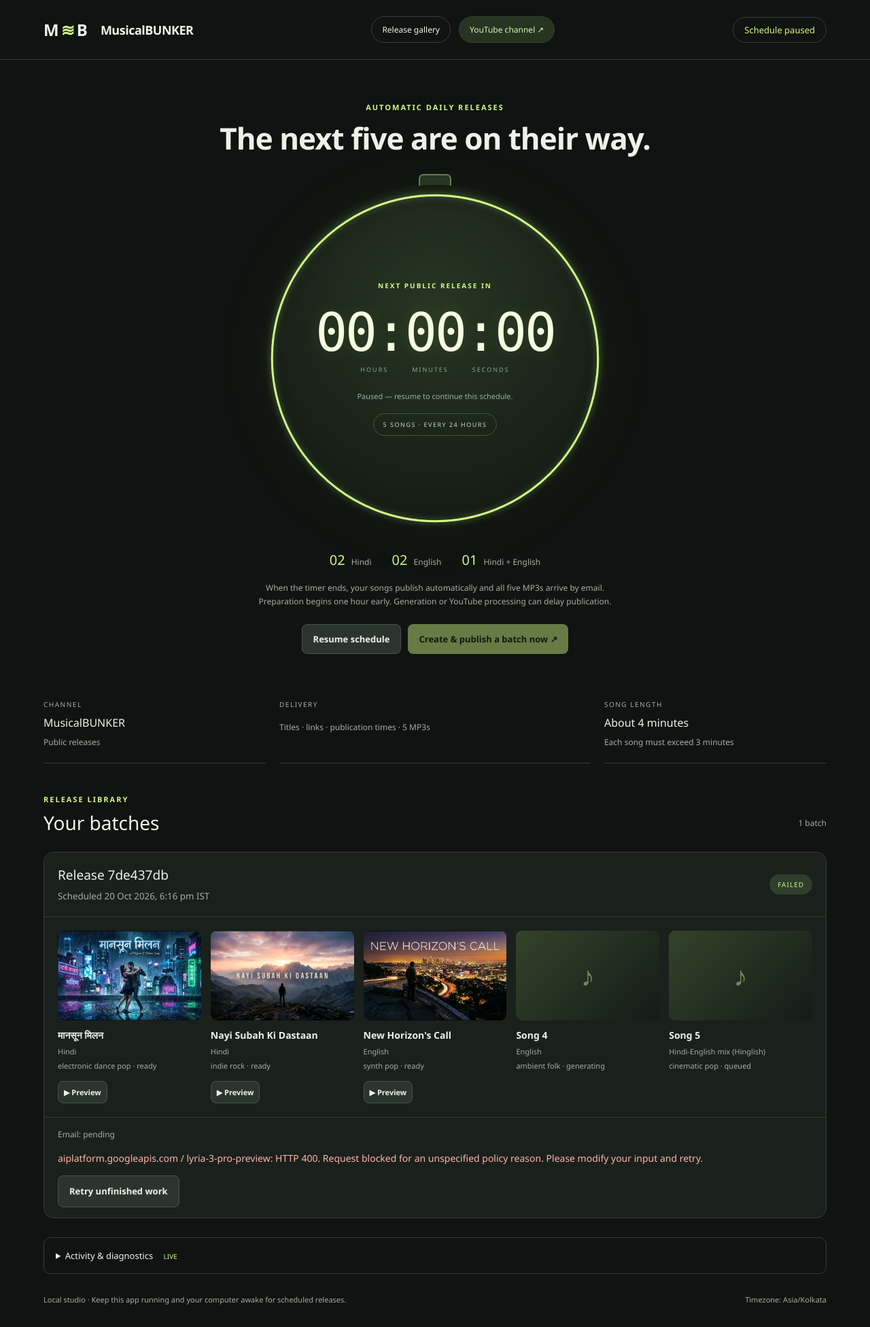
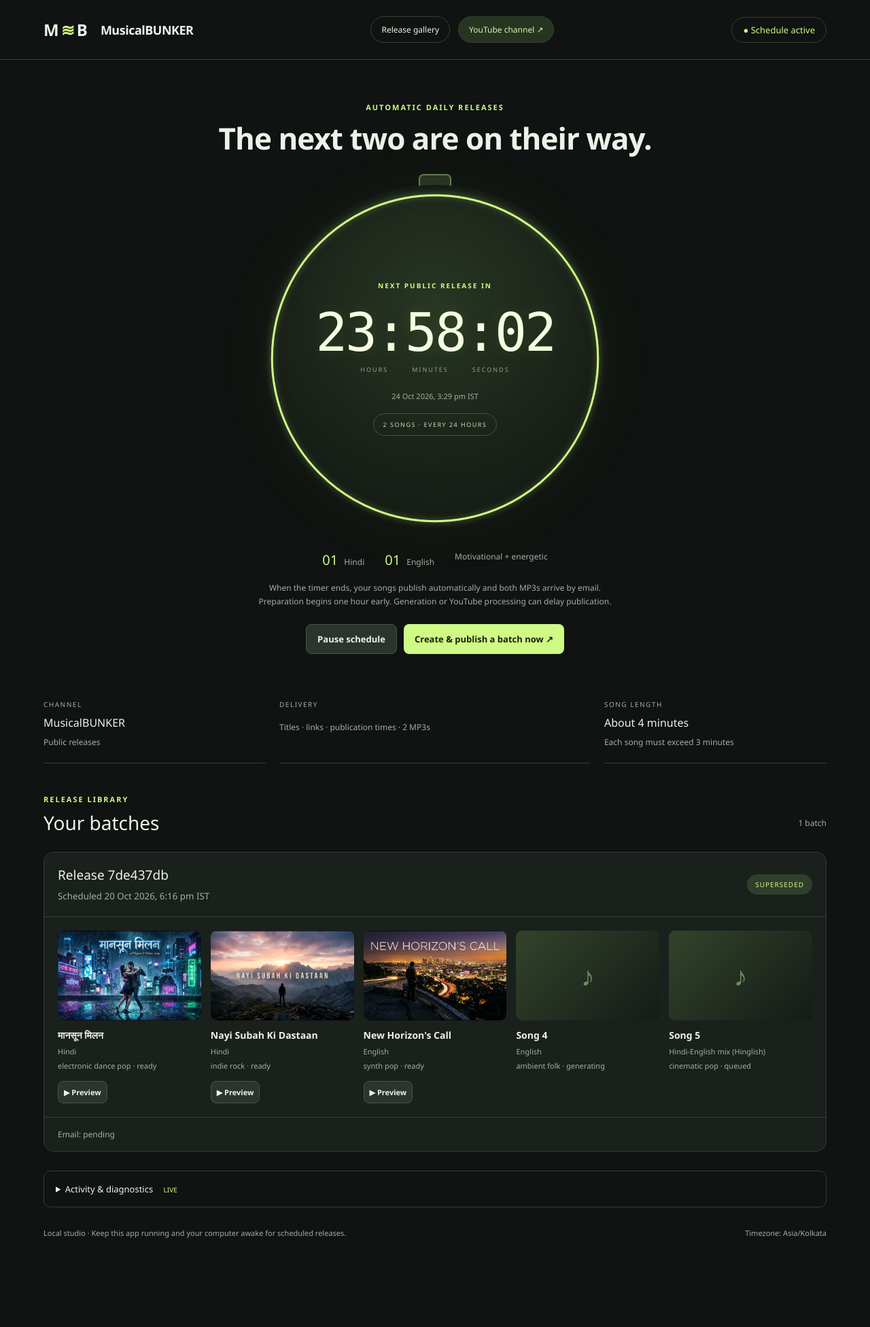
Before and after one commit to priyanshsin/YoutubeONLY, a Flask app: page / in a window 1280 px wide. Shown: the whole page at 68% size. After the commit the page ends 1821 px from the top, so only its background shows below. Run offline with Flask 3, Linux system fonts and the light colour scheme; some libraries are stand-ins or nearby versions.

Commit message:
Publish two motivational energetic songs per daily batch

```diff
--- a/app.py
+++ b/app.py
@@ -31,7 +31,9 @@ from flask import Flask, jsonify, render_template, request, send_file, abort
 
 INTERVAL = 24 * 3600
 PREPARE_AHEAD = 3600
-LANGUAGES = ["Hindi", "Hindi", "English", "English", "Hindi-English mix (Hinglish)"]
+LANGUAGES = ["Hindi", "English"]
+MOTIVATIONAL_THEME = "Motivational and energetic: build self-belief, persevere through challenges, and take action toward your goals"
+ENERGETIC_GENRES = ["energetic pop rock", "uplifting dance pop", "driving synth pop", "anthemic rock"]
 IST = ZoneInfo("Asia/Kolkata")
 
 
@@ -44,7 +46,7 @@ def stamp(value):
 
 
 def plans():
-    choices = random.sample(list(itertools.product(pipeline.GENRES, pipeline.THEMES)), 5)
+    choices = [(genre, MOTIVATIONAL_THEME) for genre in random.sample(ENERGETIC_GENRES, len(LANGUAGES))]
     return [{"index": i + 1, "language": language, "genre": genre, "theme": theme,
              "status": "queued", "title": f"Song {i + 1}", "url": None}
             for i, (language, (genre, theme)) in enumerate(zip(LANGUAGES, choices))]
@@ -207,11 +209,11 @@ class Manager:
         if payload_file.exists():
             payload = pipeline.read_json(payload_file)
         else:
-            lines = ["Your five MusicalBUNKER songs are now public.", ""]
+            lines = ["Your MusicalBUNKER songs are now public.", ""]
             attachments = []
             for song in batch["songs"]:
                 if song["status"] != "published":
-                    raise RuntimeError("Email report requires five verified public songs.")
+                    raise RuntimeError("Email report requires every song to be verified public.")
                 published = datetime.fromisoformat(song["published_at"].replace("Z", "+00:00"))
                 lines.extend([f"{song['index']}. {song['title']} ({song['language']}; {song['genre']})",
                               song["url"], "Published: " + published.astimezone(IST).strftime(
@@ -219,10 +221,10 @@ class Manager:
                 audio = self.attachment(folder / f"song-{song['index']:02d}")
                 attachments.append({"filename": f"{song['index']:02d}-{song['language'].split()[0]}-song.mp3",
                                     "content": base64.b64encode(audio.read_bytes()).decode("ascii")})
-            lines.append("All five complete songs are attached as MP3 files. Created with AI tools.")
+            lines.append("All complete songs are attached as MP3 files. Created with AI tools.")
             payload = {"from": os.getenv("RESEND_FROM_EMAIL", "MusicalBUNKER <onboarding@resend.dev>"),
                        "to": [os.getenv("REPORT_EMAIL", "priyanshsingh.indian@gmail.com")],
-                       "subject": "MusicalBUNKER â€” 5 new songs are public",
+                       "subject": f"MusicalBUNKER - {len(batch['songs'])} new songs are public",
                        "text": "\n".join(lines), "attachments": attachments}
             if len(json.dumps(payload).encode("utf-8")) > 23_000_000:
                 raise RuntimeError("Email exceeds the attachment budget. Files are saved; reduce MP3 bitrate.")
@@ -255,7 +257,7 @@ class Manager:
                         self.write_batch(batch)
                         args = argparse.Namespace(
                             topic=song["theme"], language=song["language"],
-                            style=f"{song['genre']}, expressive original vocals. "
+                            style=f"{song['genre']}, energetic, uplifting delivery with driving rhythms and motivational original vocals. "
                                   + ("Mix Hindi and English naturally in the same song."
                                      if "mix" in song["language"] else ""),
                             seconds=240, out=folder, upload=False, privacy="public",
@@ -296,7 +298,7 @@ class Manager:
                         next_release += INTERVAL
                     self.state["next_release"] = next_release
                     self.persist()
-                self.log("Five songs published. Resend accepted the report with five MP3 attachments.")
+                self.log("Two songs published. Resend accepted the report with two MP3 attachments.")
         except Exception as exc:
             message = str(exc) if isinstance(exc, (ValueError, RuntimeError)) else type(exc).__name__
             for name in ("GEMINI_API_KEY", "RESEND_API_KEY"):
@@ -443,7 +445,7 @@ def main():
     url = f"http://127.0.0.1:{args.port}"
     print(f"MusicalBUNKER Web: {url}", flush=True)
     print("Preview mode: no external actions." if args.preview else
-          "Schedule: five public songs every 24 hours; preparation starts one hour early.", flush=True)
+          "Schedule: two motivational, energetic public songs every 24 hours; preparation starts one hour early.", flush=True)
     if not args.no_browser:
         threading.Timer(1, lambda: webbrowser.open(url)).start()
     from waitress import serve
--- a/data/7de437db-8871-4e30-b365-b55d1d83f206/batch.json
+++ b/data/7de437db-8871-4e30-b365-b55d1d83f206/batch.json
@@ -2,7 +2,7 @@
   "id": "7de437db-8871-4e30-b365-b55d1d83f206",
   "created_at": "2026-10-20T12:46:09.016498+00:00",
   "release_at": 1792500369.0164983,
-  "status": "failed",
+  "status": "superseded",
   "songs": [
     {
       "index": 1,
@@ -53,5 +53,6 @@
   "email": {
     "status": "pending"
   },
-  "error": "aiplatform.googleapis.com / lyria-3-pro-preview: HTTP 400. Request blocked for an unspecified policy reason. Please modify your input and retry."
+  "error": null,
+  "note": "Preserved after switching to two motivational, energetic songs per batch."
 }
--- a/data/state.json
+++ b/data/state.json
@@ -1,8 +1,8 @@
 {
-  "enabled": false,
-  "next_release": 1792586310.2431717,
+  "enabled": true,
+  "next_release": 1792835955.9215808,
   "batches": [
     "7de437db-8871-4e30-b365-b55d1d83f206"
   ],
-  "current": "7de437db-8871-4e30-b365-b55d1d83f206"
+  "current": null
 }
--- a/static/app.js
+++ b/static/app.js
@@ -6,7 +6,7 @@ const formatTime = value => new Date(typeof value === "number" ? value * 1000 :
 function notice(text) { $("notice").hidden = !text; $("notice").textContent = text; }
 function countdown() {
   if (!state) return;
-  const active = state.batches.find(b => !["complete","failed","interrupted"].includes(b.status));
+  const active = state.batches.find(b => !["complete","failed","interrupted","superseded"].includes(b.status));
   const target = active?.release_at ?? state.next_release;
   const seconds = Math.max(0, Math.floor(target - Date.now()/1000));
   const hours = Math.floor(seconds/3600), minutes = Math.floor(seconds%3600/60), rest = seconds%60;
@@ -36,7 +36,7 @@ function draw() {
         ${song.published_at?`<p>${escape(formatTime(song.published_at))}</p>`:""}
         ${playable?`<button class="secondary preview-song" data-video="${base}/video" data-title="${escape(song.title)}">▶ Preview</button>`:""}
         ${song.url?.startsWith("https://www.youtube.com/watch?v=")?`<a href="${escape(song.url)}" target="_blank" rel="noopener">YouTube ↗</a>`:""}</article>`;
-      }).join("")}</div><div class="batch-foot">Email: ${batch.email.status==="sent"?"Accepted by Resend with five MP3 attachments":escape(batch.email.status)}
+      }).join("")}</div><div class="batch-foot">Email: ${batch.email.status==="sent"?"Accepted by Resend with MP3 attachments":escape(batch.email.status)}
       ${batch.error?`<p class="error">${escape(batch.error)}</p><button class="secondary retry" data-id="${escape(batch.id)}">Retry unfinished work</button>`:""}</div></section>`).join("");
   }
   $("logs").textContent = state.logs.map(l=>`${formatTime(l.at)}  ${l.message}`).join("\n") || "Waiting for activity…";
@@ -54,7 +54,7 @@ async function action(name, id) {
   } catch(e) { notice(e.message); }
 }
 $("pause").onclick = () => action(state.enabled?"pause":"resume");
-$("run").onclick = () => { if(confirm("Generate and publicly publish five songs now, then email all five MP3s? API charges apply.")) action("run"); };
+$("run").onclick = () => { if(confirm("Generate and publicly publish two songs now, then email both MP3s? API charges apply.")) action("run"); };
 $("batches").addEventListener("click", e => {
   const button = e.target.closest("button");
   if(!button) return;
--- a/static/gallery.js
+++ b/static/gallery.js
@@ -10,7 +10,7 @@ function draw() {
   $("gallery").replaceChildren();
   $("release-count").textContent = `${filtered.length} release${filtered.length === 1 ? "" : "s"}`;
   $("gallery-message").hidden = !!filtered.length;
-  $("gallery-message").textContent = songs.length ? "No songs match your search." : "Your collection begins with the first automatic release. The next five songs will appear here once published.";
+  $("gallery-message").textContent = songs.length ? "No songs match your search." : "Your collection begins with the first automatic release. The next two songs will appear here once published.";
   for(const song of filtered) {
     const card = element("article", "release-card");
     const base = `/media/${encodeURIComponent(song.batchId)}/${song.index}`;
--- a/templates/index.html
+++ b/templates/index.html
@@ -12,18 +12,18 @@
   <main>
     <section class="stopwatch-stage">
       <div class="eyebrow">AUTOMATIC DAILY RELEASES</div>
-      <h1>The next five are on their way.</h1>
+      <h1>The next two are on their way.</h1>
       <div class="watch-top"></div>
       <div class="watch-face">
         <svg class="watch-ring" viewBox="0 0 500 500" aria-hidden="true"><circle class="track" cx="250" cy="250" r="235"/><circle class="progress" id="watch-progress" cx="250" cy="250" r="235" pathLength="100"/></svg>
-        <div class="watch-content"><span class="eyebrow">NEXT PUBLIC RELEASE IN</span><div id="countdown" class="timer" role="timer">--:--:--</div><div class="time-labels">HOURS <span>MINUTES</span> SECONDS</div><p id="release-time">Reading your saved schedule…</p><div class="watch-status">5 SONGS · EVERY 24 HOURS</div></div>
+        <div class="watch-content"><span class="eyebrow">NEXT PUBLIC RELEASE IN</span><div id="countdown" class="timer" role="timer">--:--:--</div><div class="time-labels">HOURS <span>MINUTES</span> SECONDS</div><p id="release-time">Reading your saved schedule…</p><div class="watch-status">2 SONGS · EVERY 24 HOURS</div></div>
       </div>
-      <div class="language-mix"><span><b>02</b> Hindi</span><span><b>02</b> English</span><span><b>01</b> Hindi + English</span></div>
-      <p class="schedule-note">When the timer ends, your songs publish automatically and all five MP3s arrive by email.<br>Preparation begins one hour early. Generation or YouTube processing can delay publication.</p>
+      <div class="language-mix"><span><b>01</b> Hindi</span><span><b>01</b> English</span><span>Motivational + energetic</span></div>
+      <p class="schedule-note">When the timer ends, your songs publish automatically and both MP3s arrive by email.<br>Preparation begins one hour early. Generation or YouTube processing can delay publication.</p>
       <div class="buttons"><button id="pause" class="secondary">Pause schedule</button><button id="run" class="primary">Create & publish a batch now ↗</button></div>
     </section>
     <div class="notice" id="notice" hidden></div>
-    <section class="metrics"><div><small>CHANNEL</small><strong>MusicalBUNKER</strong><span>Public releases</span></div><div><small>DELIVERY</small><strong id="recipient">—</strong><span>Titles · links · publication times · 5 MP3s</span></div><div><small>SONG LENGTH</small><strong>About 4 minutes</strong><span>Each song must exceed 3 minutes</span></div></section>
+    <section class="metrics"><div><small>CHANNEL</small><strong>MusicalBUNKER</strong><span>Public releases</span></div><div><small>DELIVERY</small><strong id="recipient">—</strong><span>Titles · links · publication times · 2 MP3s</span></div><div><small>SONG LENGTH</small><strong>About 4 minutes</strong><span>Each song must exceed 3 minutes</span></div></section>
     <div class="section-heading"><div><div class="eyebrow">RELEASE LIBRARY</div><h2>Your batches</h2></div><span id="batch-count">0 releases</span></div>
     <div id="batches"><div class="empty"><div class="record">♪</div><h3>Your first release starts here</h3><p>Leave the app running for your scheduled batch,<br>or create a batch now. Nothing has been published by this web app yet.</p></div></div>
     <details class="activity"><summary>Activity & diagnostics <span>LIVE</span></summary><pre id="logs">Waiting for activity…</pre></details>
```
Also changed, not shown: test_web.py (+8 -7 lines), README.md.
